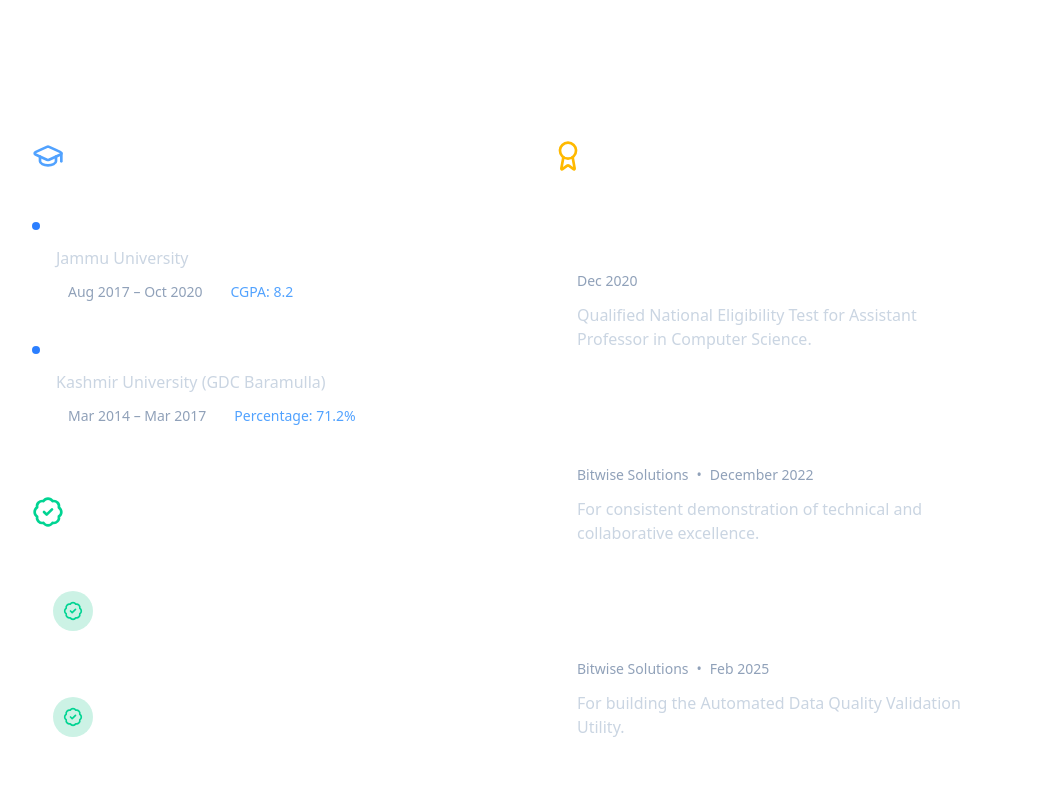
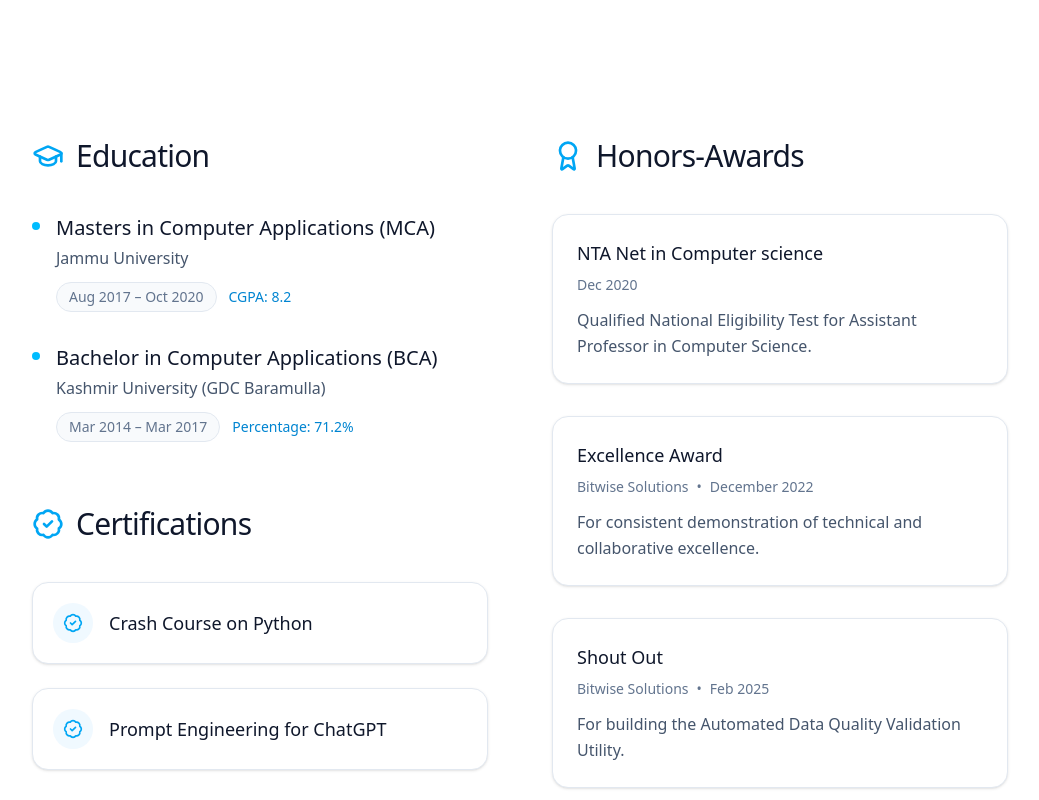
Before and after one commit to Artistic-HilalAhmad/Portgolio, a React (Vite) app in the folder hilal-ahmad-najar---portfolio/: page / in a window 1280 px wide. Shown: the part 3460-4260 px from the top of the page, without its empty margins (120-1159 px from the left). Built offline with nearby package versions, Linux system fonts and the light colour scheme.

Commit message:
Update EducationAndAwards.tsx

```diff
--- a/hilal-ahmad-najar---portfolio/src/components/EducationAndAwards.tsx
+++ b/hilal-ahmad-najar---portfolio/src/components/EducationAndAwards.tsx
@@ -22,8 +22,8 @@ export const EducationAndAwards: React.FC = () => {
               className="mb-10"
             >
               <div className="flex items-center gap-3">
-                <GraduationCap className="h-8 w-8 text-blue-400" />
-                <h2 className="text-3xl font-bold text-white">Education</h2>
+                <GraduationCap className="h-8 w-8 text-sky-500" />
+                <h2 className="text-3xl font-light tracking-tight text-slate-900">Education</h2>
               </div>
             </motion.div>
 
@@ -35,13 +35,13 @@ export const EducationAndAwards: React.FC = () => {
                   whileInView={{ opacity: 1, x: 0 }}
                   viewport={{ once: true }}
                   transition={{ duration: 0.5, delay: index * 0.1 }}
-                  className="relative pl-6 before:absolute before:left-0 before:top-2 before:h-2 before:w-2 before:rounded-full before:bg-blue-500"
+                  className="relative pl-6 before:absolute before:left-0 before:top-2 before:h-2 before:w-2 before:rounded-full before:bg-sky-400"
                 >
-                  <h3 className="text-xl font-semibold text-white">{edu.degree}</h3>
-                  <p className="mt-1 text-slate-300">{edu.institution}</p>
-                  <div className="mt-2 flex flex-wrap items-center gap-4 text-sm text-slate-400">
-                    <span className="rounded-full bg-white/5 px-3 py-1">{edu.dates}</span>
-                    <span className="font-medium text-blue-400">{edu.details}</span>
+                  <h3 className="text-xl font-medium text-slate-900">{edu.degree}</h3>
+                  <p className="mt-1 text-slate-600">{edu.institution}</p>
+                  <div className="mt-3 flex flex-wrap items-center gap-3 text-sm text-slate-500">
+                    <span className="rounded-full border border-slate-200 bg-slate-50 px-3 py-1">{edu.dates}</span>
+                    <span className="font-medium text-sky-600">{edu.details}</span>
                   </div>
                 </motion.div>
               ))}
@@ -59,8 +59,8 @@ export const EducationAndAwards: React.FC = () => {
                 className="mb-10"
               >
                 <div className="flex items-center gap-3">
-                  <BadgeCheck className="h-8 w-8 text-emerald-400" />
-                  <h2 className="text-3xl font-bold text-white">Certifications</h2>
+                  <BadgeCheck className="h-8 w-8 text-sky-500" />
+                  <h2 className="text-3xl font-light tracking-tight text-slate-900">Certifications</h2>
                 </div>
               </motion.div>
 
@@ -72,14 +72,14 @@ export const EducationAndAwards: React.FC = () => {
                     whileInView={{ opacity: 1, x: 0 }}
                     viewport={{ once: true }}
                     transition={{ duration: 0.5, delay: index * 0.1 }}
-                    className="flex items-center gap-4 rounded-2xl border border-white/10 bg-white/5 p-5 backdrop-blur-sm"
+                    className="flex items-center gap-4 rounded-2xl border border-slate-200 bg-white p-5 shadow-sm transition-all hover:border-sky-200 hover:shadow-md"
                   >
-                    <div className="flex h-10 w-10 shrink-0 items-center justify-center rounded-full bg-emerald-500/20 text-emerald-400">
+                    <div className="flex h-10 w-10 shrink-0 items-center justify-center rounded-full bg-sky-50 text-sky-500">
                       <BadgeCheck className="h-5 w-5" />
                     </div>
                     <div>
-                      <h3 className="text-lg font-semibold text-white">{cert.title}</h3>
-                      {cert.issuer && <p className="text-sm text-slate-400">{cert.issuer}</p>}
+                      <h3 className="text-lg font-medium text-slate-900">{cert.title}</h3>
+                      {cert.issuer && <p className="text-sm text-slate-500">{cert.issuer}</p>}
                     </div>
                   </motion.div>
                 ))}
@@ -98,8 +98,8 @@ export const EducationAndAwards: React.FC = () => {
             className="mb-10"
           >
             <div className="flex items-center gap-3">
-              <Award className="h-8 w-8 text-amber-400" />
-              <h2 className="text-3xl font-bold text-white">Honors-Awards</h2>
+              <Award className="h-8 w-8 text-sky-500" />
+              <h2 className="text-3xl font-light tracking-tight text-slate-900">Honors-Awards</h2>
             </div>
           </motion.div>
 
@@ -111,17 +111,17 @@ export const EducationAndAwards: React.FC = () => {
                 whileInView={{ opacity: 1, x: 0 }}
                 viewport={{ once: true }}
                 transition={{ duration: 0.5, delay: index * 0.1 }}
-                className="rounded-2xl border border-white/10 bg-white/5 p-6 backdrop-blur-sm"
+                className="rounded-2xl border border-slate-200 bg-white p-6 shadow-sm transition-all hover:border-sky-200 hover:shadow-md"
               >
-                <h3 className="text-lg font-semibold text-white">{award.title}</h3>
+                <h3 className="text-lg font-medium text-slate-900">{award.title}</h3>
                 {(award.issuer || award.date) && (
-                  <div className="mt-1 flex items-center gap-2 text-sm text-slate-400">
-                    {award.issuer && <span>{award.issuer}</span>}
+                  <div className="mt-2 flex items-center gap-2 text-sm text-slate-500">
+                    {award.issuer && <span className="font-medium">{award.issuer}</span>}
                     {award.issuer && award.date && <span>•</span>}
                     {award.date && <span>{award.date}</span>}
                   </div>
                 )}
-                {award.description && <p className="mt-3 text-slate-300">{award.description}</p>}
+                {award.description && <p className="mt-3 text-slate-600 leading-relaxed">{award.description}</p>}
               </motion.div>
             ))}
           </div>
```
